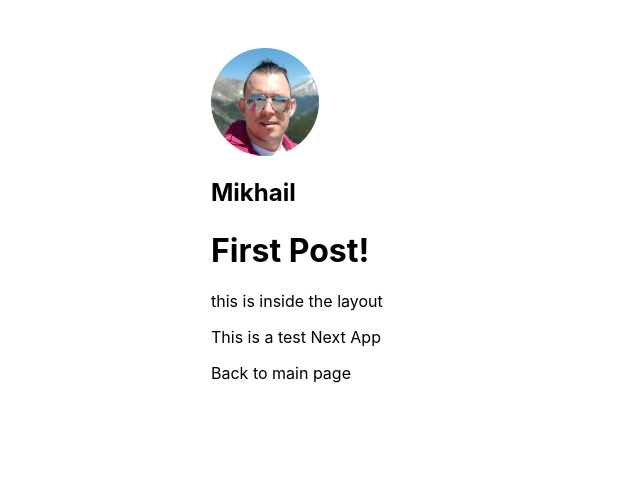
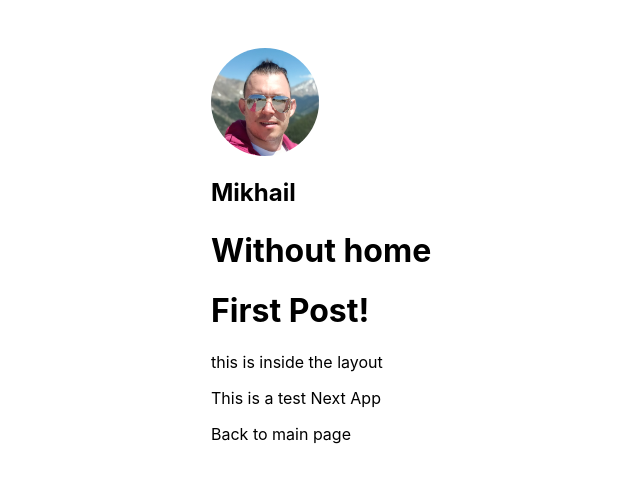
Before and after one commit to MikhailTabachek/NextJSApp1, a Next.js app in the folder nextjs-blog1/: page /posts/first-post in a window 1280 px wide. Shown: the top 482 px of the page, without its empty margins (157-797 px from the left). Built offline with nearby package versions, Linux system fonts and the light colour scheme.

Commit message:
Page tests

```diff
--- a/nextjs-blog1/components/layout.js
+++ b/nextjs-blog1/components/layout.js
@@ -47,6 +47,7 @@ export default function Layout({children, home}){
               alt=""
             />
             <h1 className={utilStyles.heading2Xl}> {name}</h1>
+            <h1>With home</h1>
           </>
         ):(
           <>
@@ -65,6 +66,7 @@ export default function Layout({children, home}){
                 {name}
               </Link>
             </h2>
+            <h1>Without home</h1>
           </>
         )}
       </header>
--- a/nextjs-blog1/pages/posts/first-post.js
+++ b/nextjs-blog1/pages/posts/first-post.js
@@ -7,7 +7,7 @@ import Layout from '../../components/layout'
 export default function FirstPost(){
   return(
     <>
-    <Layout>
+    <Layout >
       <Head>
         <title> First Post</title>
         <Script
```
